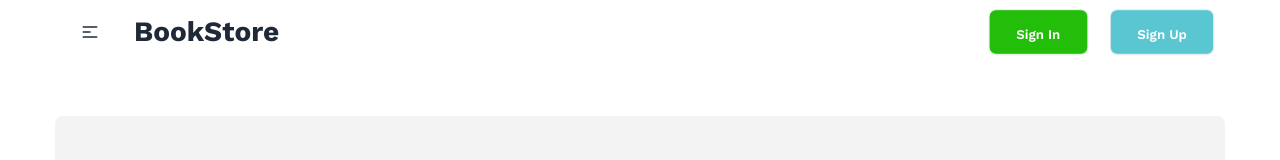
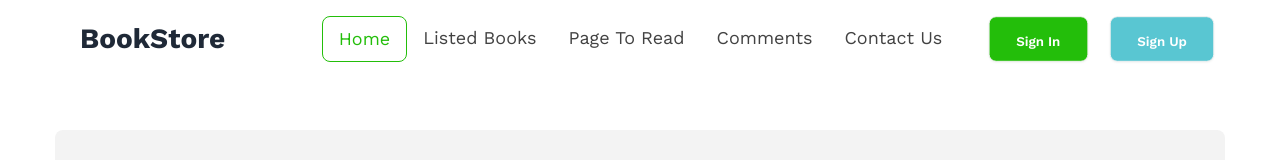
Before and after one commit to raiyan1999j/react-bookShop, a React (Vite) app: page / in a window 1280 px wide. Shown: the top 160 px of the page. Built offline with nearby package versions, Linux system fonts and the light colour scheme; a web font is replaced by a local one.

Commit message:
bug fixed for responsive

```diff
--- a/src/App.jsx
+++ b/src/App.jsx
@@ -11,7 +11,7 @@ export default function App() {
                 <div
                   tabIndex={0}
                   role="button"
-                  className="btn btn-ghost lg:hidden"
+                  className="btn btn-ghost hidden small:block medium:block small:translate-y-[15px] medium:translate-y-[15px]"
                 >
                   <svg
                     xmlns="http://www.w3.org/2000/svg"
@@ -65,7 +65,7 @@ export default function App() {
               </div>
               <a className="btn btn-ghost font-workSans font-bold text-[28px]">BookStore</a>
             </div>
-            <div className="navbar-center hidden lg:flex">
+            <div className="navbar-center small:hidden medium:hidden">
               <ul className="menu menu-horizontal px-1  font-workSans text-lg font-normal capitalize">
                 <li>
                   <NavLink to='/' className={({isActive,isPending})=>{
```
